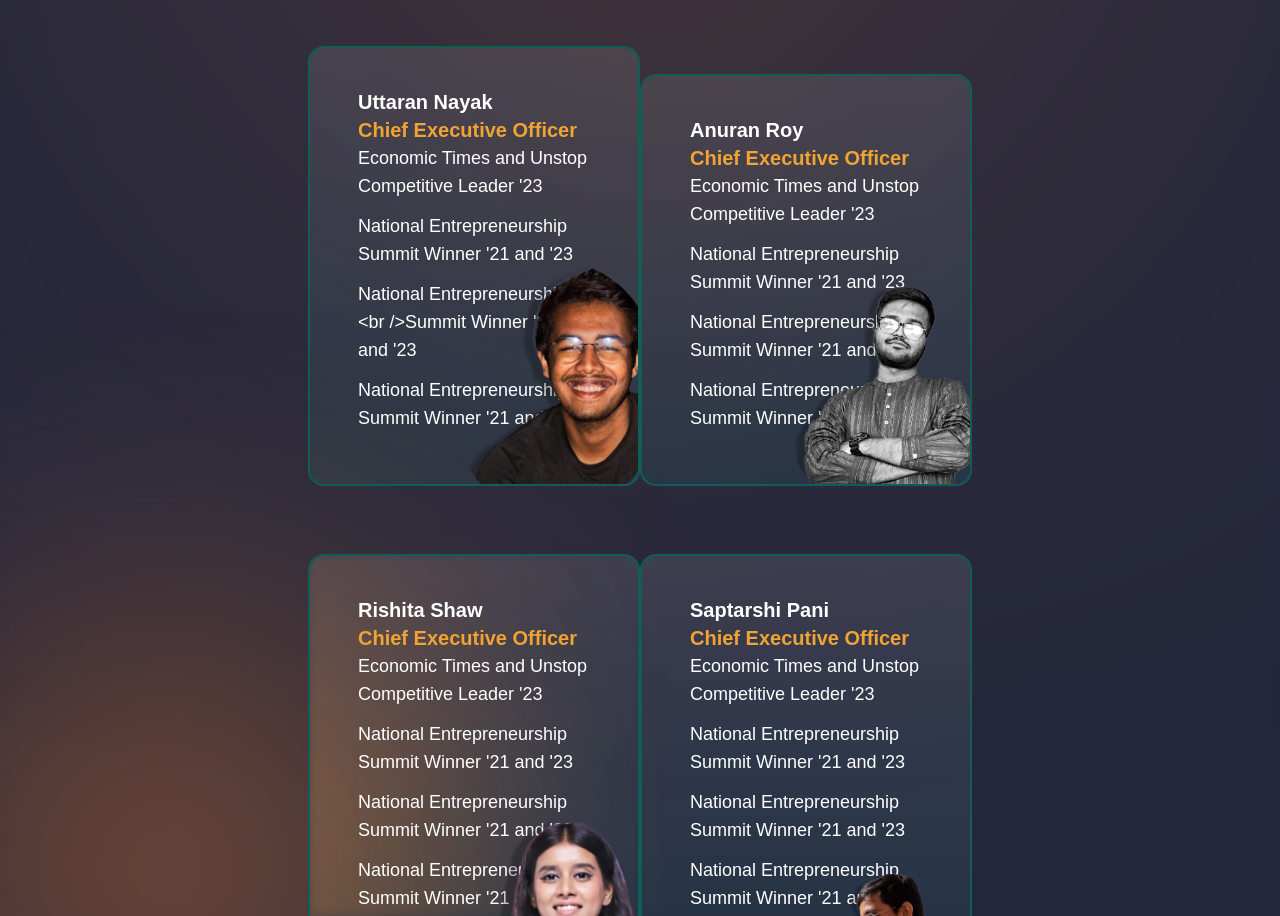
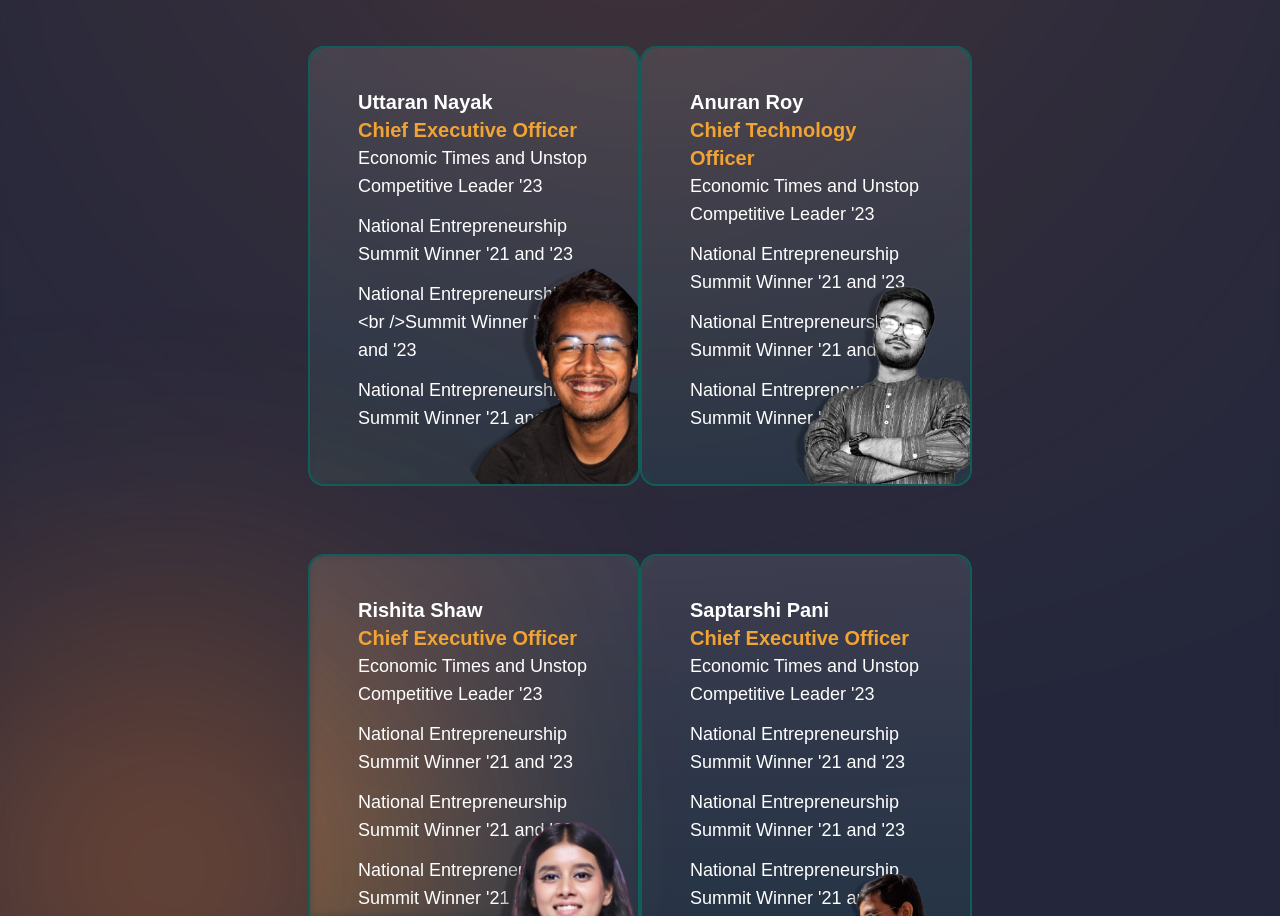
Before and after one commit to anuran-roy/alchemyst-landing-page, a Next.js app: page / in a window 1280 px wide. Shown: the part 4345-5261 px from the top of the page. Built offline with nearby package versions, Linux system fonts and the light colour scheme.

Commit message:
coming soon

```diff
--- a/public/data/teamsData.ts
+++ b/public/data/teamsData.ts
@@ -31,7 +31,7 @@ export const teamsData = [
     {
         id: 2,
         name : 'Anuran Roy',
-        position : 'Chief Executive Officer',
+        position : 'Chief Technology Officer',
         profileimg : anuran,
         achievements : [
             {
```
